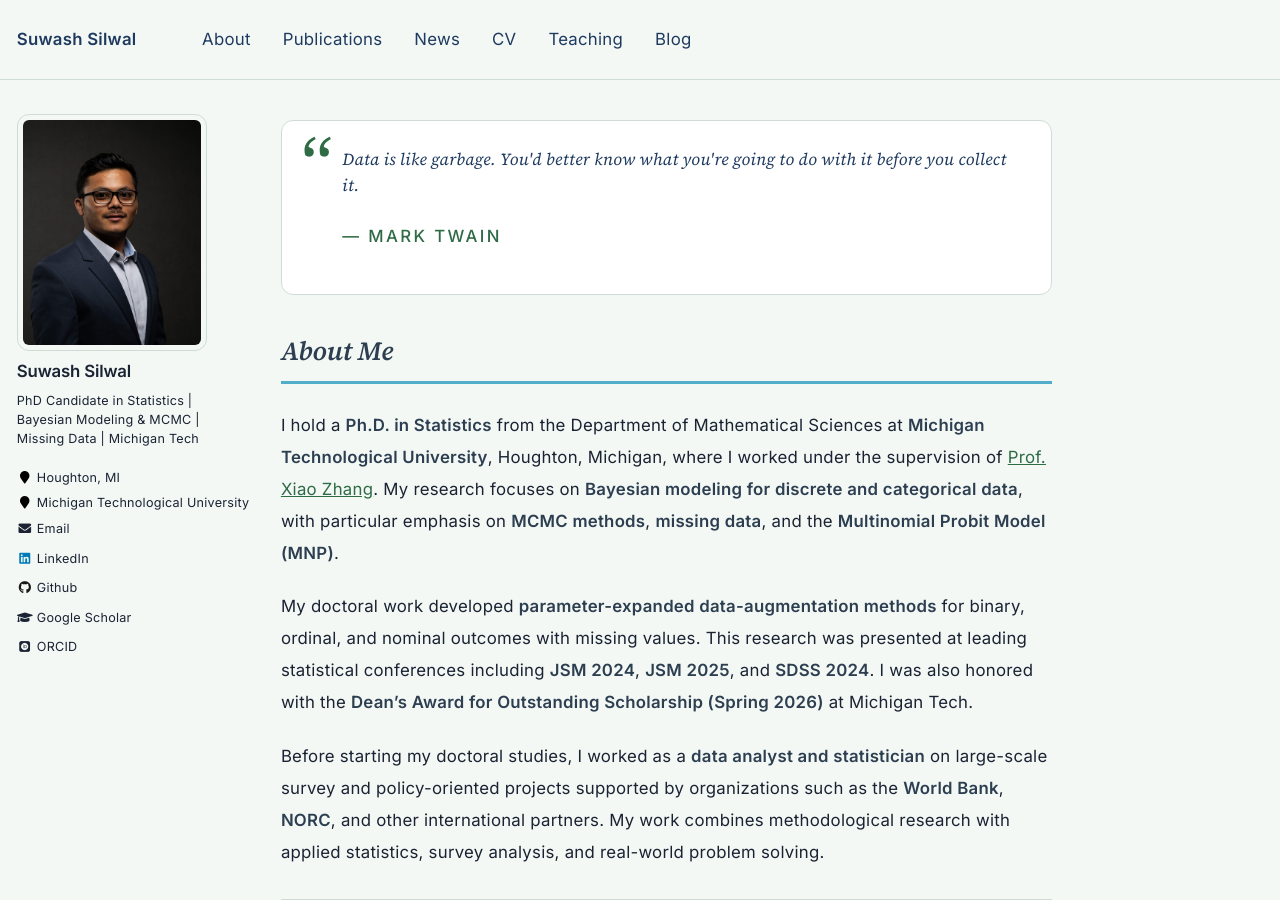
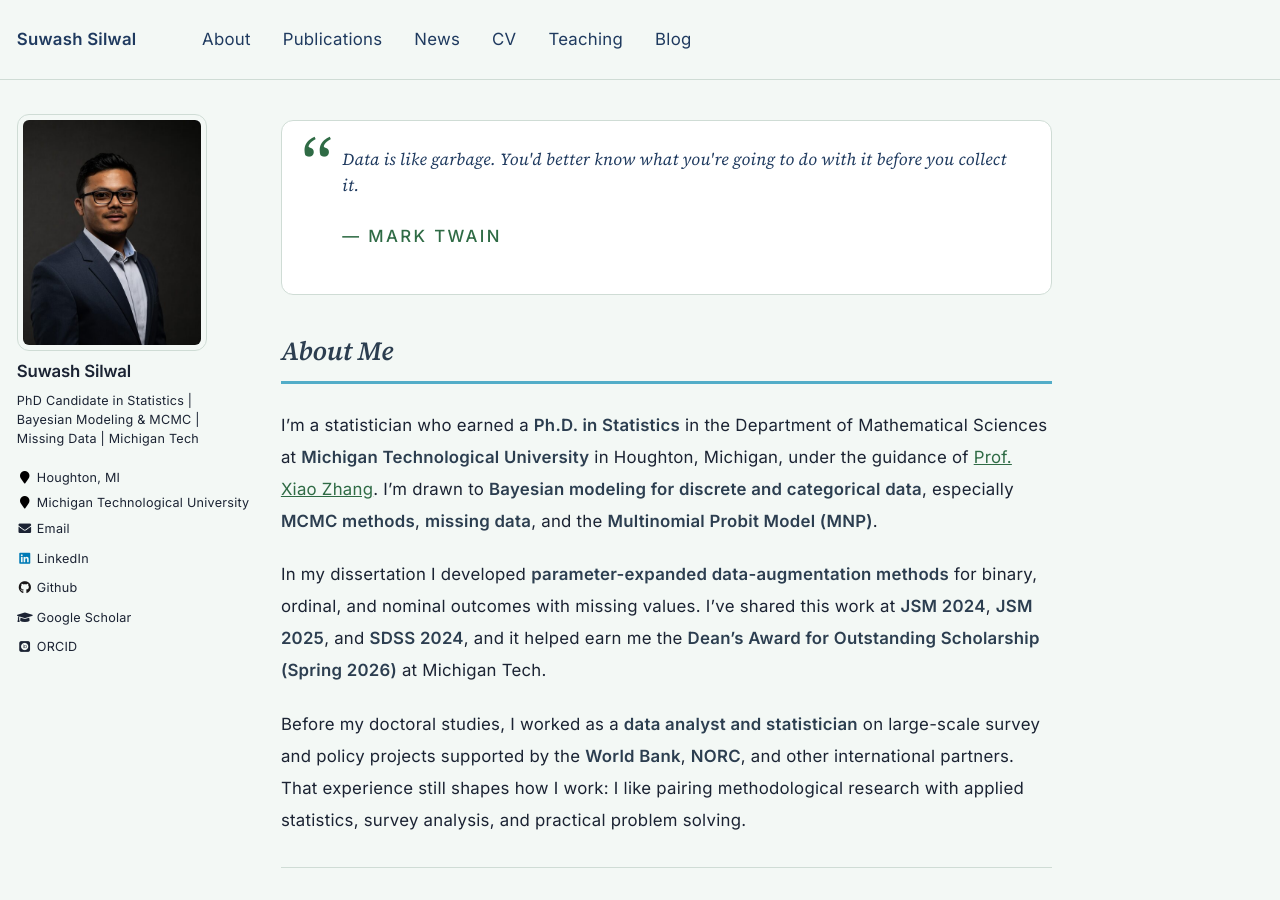
Before and after one commit to ssilwal050/ssilwal050.github.io, a Jekyll site: the page built from _pages/about.md, in a window 1280 px wide and 900 px high. Built offline with Jekyll 4.4.1, drawn with Linux system fonts in a browser that asks for light colours; some web fonts are replaced.

Commit message:
Reword About Me intro (same content, new wording)
Co-Authored-By: Claude Sonnet 5.5 <noreply@anthropic.com>
Claude-Session: https://claude.ai/code/session_01Xa6NjouSf11HGrZQCXPFoi

```diff
--- a/_pages/about.md
+++ b/_pages/about.md
@@ -115,12 +115,11 @@ redirect_from:
 </style>
 
 ## About Me
-I hold a **Ph.D. in Statistics** from the Department of Mathematical Sciences at **Michigan Technological University**, Houghton, Michigan, where I worked under the supervision of [Prof. Xiao Zhang](https://www.mtu.edu/math/department/faculty-staff/faculty/x-zhang/). My research focuses on **Bayesian modeling for discrete and categorical data**, with particular emphasis on **MCMC methods**, **missing data**, and the **Multinomial Probit Model (MNP)**.
+I'm a statistician who earned a **Ph.D. in Statistics** in the Department of Mathematical Sciences at **Michigan Technological University** in Houghton, Michigan, under the guidance of [Prof. Xiao Zhang](https://www.mtu.edu/math/department/faculty-staff/faculty/x-zhang/). I'm drawn to **Bayesian modeling for discrete and categorical data**, especially **MCMC methods**, **missing data**, and the **Multinomial Probit Model (MNP)**.
 
-My doctoral work developed **parameter-expanded data-augmentation methods** for binary, ordinal, and nominal outcomes with missing values. This research was presented at leading statistical conferences including **JSM 2024**, **JSM 2025**, and **SDSS 2024**. I was also honored with the **Dean's Award for Outstanding Scholarship (Spring 2026)** at Michigan Tech.
+In my dissertation I developed **parameter-expanded data-augmentation methods** for binary, ordinal, and nominal outcomes with missing values. I've shared this work at **JSM 2024**, **JSM 2025**, and **SDSS 2024**, and it helped earn me the **Dean's Award for Outstanding Scholarship (Spring 2026)** at Michigan Tech.
 
-
-Before starting my doctoral studies, I worked as a **data analyst and statistician** on large-scale survey and policy-oriented projects supported by organizations such as the **World Bank**, **NORC**, and other international partners. My work combines methodological research with applied statistics, survey analysis, and real-world problem solving.
+Before my doctoral studies, I worked as a **data analyst and statistician** on large-scale survey and policy projects supported by the **World Bank**, **NORC**, and other international partners. That experience still shapes how I work: I like pairing methodological research with applied statistics, survey analysis, and practical problem solving.
 
 ---
 
```
